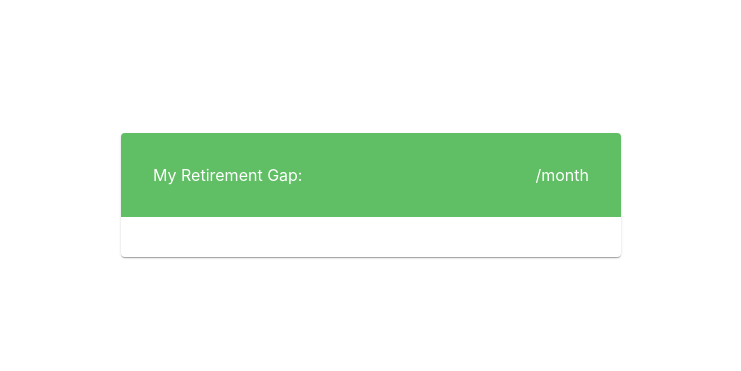
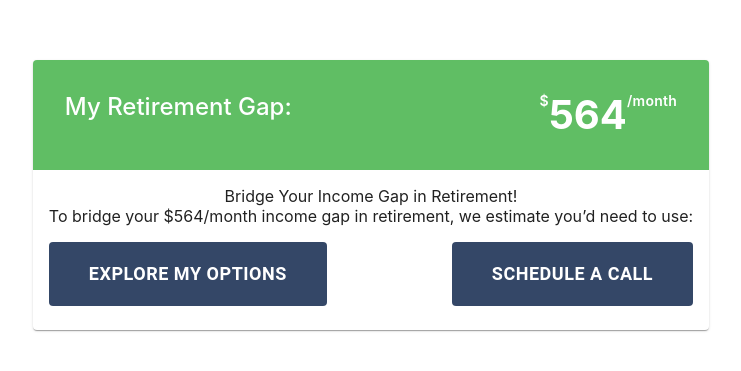
Before and after one commit to kristiyip/parco-tasks, a React (Create React App) app: page / in a window 1280 px wide. Shown: the part 205-576 px from the top of the page, without its empty margins (269-1010 px from the left). Built offline with nearby package versions, Linux system fonts and the light colour scheme.

Commit message:
create modal and explore options card

```diff
--- a/package.json
+++ b/package.json
@@ -5,6 +5,7 @@
   "dependencies": {
     "@emotion/react": "^11.13.5",
     "@emotion/styled": "^11.13.5",
+    "@mui/icons-material": "^6.1.9",
     "@mui/material": "^6.1.9",
     "@testing-library/jest-dom": "^5.17.0",
     "@testing-library/react": "^13.4.0",
--- a/src/App.css
+++ b/src/App.css
@@ -18,4 +18,56 @@
   background-color: #60BE64;
   color: white;
   padding: 2rem;
+  font-size: 1.5rem;
+  font-weight: 500;
 }
+
+.amountHeader {
+  display: flex;
+}
+
+.dollarSign {
+  font-size: 0.875rem;
+  font-style: normal;
+  font-weight: 600;
+  line-height: normal;
+  letter-spacing: 0.0175rem;
+}
+
+.amountNumber {
+  font-size: 2.5rem;
+  font-weight: 700;
+  line-height: 116.7%;
+}
+
+.month {
+  font-size: 0.875rem;
+  font-style: normal;
+  font-weight: 600;
+  /* line-height: normal; */
+  letter-spacing: 0.0175rem;
+  text-align: right;
+}
+
+.optionsContainer {
+  display: flex;
+  justify-content: space-between;
+  margin-top: 1rem;
+}
+
+.exploreOptionsHeaderText {
+  font-size: 1.5rem;
+  font-style: normal;
+  font-weight: 600;
+  line-height: 133.4%; /* 2.001rem */
+  letter-spacing: 0.01563rem;
+  margin: 1rem 0rem;
+}
+
+.exploreOptionsSecondaryText {
+  font-size: 1rem;
+  font-style: normal;
+  font-weight: 400;
+  line-height: 150%; /* 1.5rem */
+  margin-bottom: 1rem;
+}
--- a/src/RetirementGap/RetirementGapCard.tsx
+++ b/src/RetirementGap/RetirementGapCard.tsx
@@ -1,18 +1,61 @@
-import { Card, CardContent } from "@mui/material";
+import { Button, Card, CardContent } from "@mui/material";
 import '../App.css';
+import { useContext, useState } from "react";
+import { RetirementGapContext, RetirementGapContextType } from "./RetirementGapContext";
+import RetirementGapModal from "./RetirementGapModal/RetirementGapModal";
 
 export default function RetirementGap() {
+  const {
+    monthlyIncomeGap,
+  } = useContext(RetirementGapContext) as RetirementGapContextType
+
+  const [isModalOpen, setIsModalOpen] = useState(false)
+
   return (
     <div className="cardContainer">
-      <Card sx={{ width: '500px'}}>
+      <Card>
         <div className="cardHeader">
           <div>My Retirement Gap:</div>
-          <div>/month</div>
+          <div className="amountHeader">
+            <div className="dollarSign">$</div>
+            <div className="amountNumber">{monthlyIncomeGap}</div>
+            <div className="month">/month</div>
+          </div>
         </div>
         <CardContent>
-
+          <div>Bridge Your Income Gap in Retirement!</div>
+          <div>{`To bridge your $${monthlyIncomeGap}/month income gap in retirement, we estimate you’d need to use:`}</div>
+          <div className="optionsContainer">
+            <Button
+              sx={{
+                background: '#344767',
+                color: 'white',
+                padding: '1rem 2.5rem',
+                fontSize: '1.125rem',
+                fontWeight: '600'
+              }}
+              onClick={() => setIsModalOpen(true)}
+            >
+              EXPLORE MY OPTIONS
+            </Button>
+            <Button
+              sx={{
+                background: '#344767',
+                color: 'white',
+                padding: '1rem 2.5rem',
+                fontSize: '1.125rem',
+                fontWeight: '600'
+              }}
+            >
+              SCHEDULE A CALL
+            </Button>
+          </div>
         </CardContent>
       </Card>
+      <RetirementGapModal
+        isModalOpen={isModalOpen}
+        setIsModalOpen={setIsModalOpen}
+      />
     </div>
   )
 }
--- a/src/RetirementGap/RetirementGapContext.tsx
+++ b/src/RetirementGap/RetirementGapContext.tsx
@@ -1,17 +1,22 @@
-import React, { createContext } from "react"
+import React, { createContext, useEffect, useState } from "react"
 
 export interface RetirementGapContextType {
-  monthlyIncomeGap: number
+  monthlyIncomeGap: number,
+  currModalCard: number,
+  setCurrModalCard: Function
 }
 
 export const RetirementGapContext = createContext<RetirementGapContextType | null>(null)
 
 const RetirementGapProvider = ({ children }: any) => {
   const monthlyIncomeGap = 564
+  const [currModalCard, setCurrModalCard] = useState<number>(1)
 
   return (
     <RetirementGapContext.Provider value={{
-      monthlyIncomeGap
+      monthlyIncomeGap,
+      currModalCard,
+      setCurrModalCard
     }}>
       {children}
     </RetirementGapContext.Provider>
--- /dev/null
+++ b/src/RetirementGap/RetirementGapModal/ExploreOptions.tsx
@@ -0,0 +1,33 @@
+import { Box, Card } from "@mui/material";
+import { ArrowForward } from "@mui/icons-material"
+import { useContext } from "react";
+import { RetirementGapContext, RetirementGapContextType } from "../RetirementGapContext";
+
+export default function ExploreOptions() {
+  const { monthlyIncomeGap } = useContext(RetirementGapContext) as RetirementGapContextType
+  return (
+    <Card
+      sx={{
+        padding: '3.75rem 5rem'
+      }}
+    >
+      <Box>
+        <div className="exploreOptionsHeaderText">
+          Let's explore some options for bridging you Retirement Gap!
+        </div>
+        <div className="exploreOptionsSecondaryText">
+          We'll start off with a few questions to get a sense of the direction you'd like to pursue.
+        </div>
+        <Box
+          sx={{
+            display: 'flex'
+          }}
+        >
+          <div>My Retirement Gap:</div>
+          <ArrowForward />
+          <div>My Retirement Gap:</div>
+        </Box>
+      </Box>
+    </Card>
+  )
+}
--- /dev/null
+++ b/src/RetirementGap/RetirementGapModal/RetirementGapModal.tsx
@@ -0,0 +1,42 @@
+import { Card, Modal } from "@mui/material";
+import { useContext, useMemo } from "react";
+import { RetirementGapContext, RetirementGapContextType } from "../RetirementGapContext";
+import ExploreOptions from "./ExploreOptions";
+
+type RetirementModalType = {
+  isModalOpen: boolean,
+  setIsModalOpen: Function
+}
+
+export default function RetirementGapModal({
+  isModalOpen,
+  setIsModalOpen
+}: RetirementModalType) {
+
+  const { currModalCard } = useContext(RetirementGapContext) as RetirementGapContextType
+
+  const viewCard = useMemo(() => {
+    switch(currModalCard) {
+      case 1:
+        return <ExploreOptions />
+        break;
+      default:
+        return <ExploreOptions />
+    }
+  }, [currModalCard])
+
+  return (
+    <Modal
+      open={isModalOpen}
+      onClose={() => setIsModalOpen(false)}
+      sx={{
+        display: 'flex',
+        justifyContent: 'center',
+        alignContent: 'center',
+        padding: '20rem 0rem'
+      }}
+    >
+      {viewCard}
+    </Modal>
+  )
+}
--- a/src/index.tsx
+++ b/src/index.tsx
@@ -3,13 +3,16 @@ import ReactDOM from 'react-dom/client';
 import './index.css';
 import App from './App';
 import reportWebVitals from './reportWebVitals';
+import RetirementGapProvider from './RetirementGap/RetirementGapContext';
 
 const root = ReactDOM.createRoot(
   document.getElementById('root') as HTMLElement
 );
 root.render(
   <React.StrictMode>
-    <App />
+    <RetirementGapProvider>
+      <App />
+    </RetirementGapProvider>
   </React.StrictMode>
 );
 
```
Also changed, not shown: 1 other file (tests, documents, lock files or other folders).
